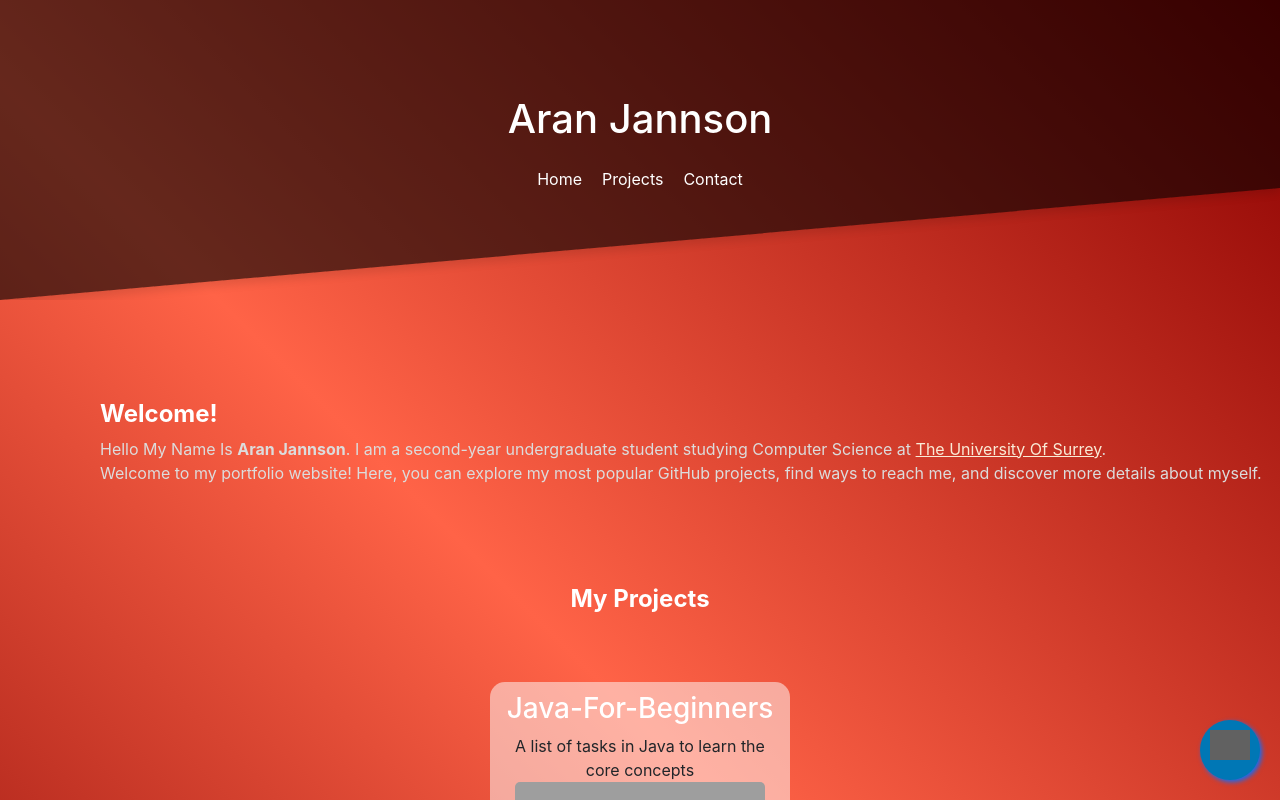
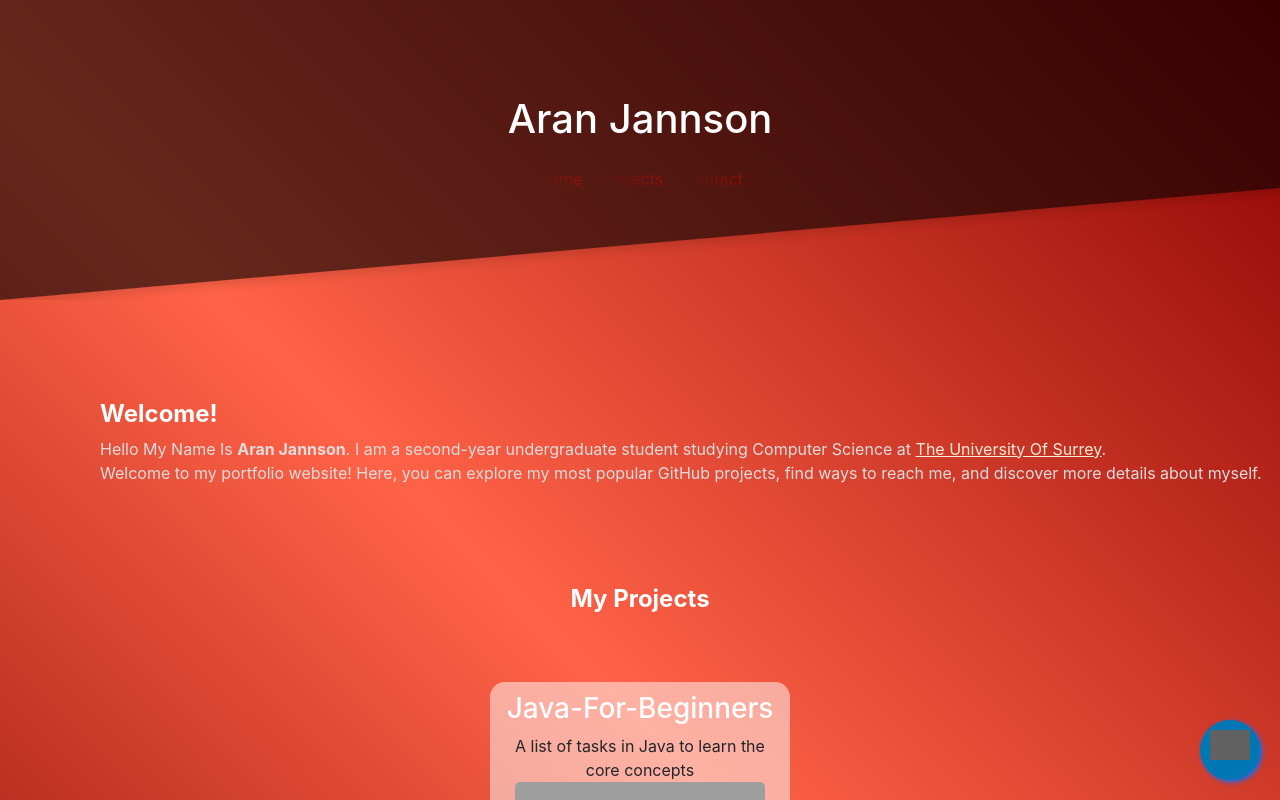
Before and after one commit to AranJannson/NuxtWebsite, a Nuxt app: page / in a window 1280 px wide. Shown: the top 800 px of the page. Built offline with nearby package versions, Linux system fonts and the light colour scheme; grey boxes are pictures that could not be loaded.

Commit message:
Header.vue nav animation added

```diff
--- a/assets/styles/main.scss
+++ b/assets/styles/main.scss
@@ -426,3 +426,47 @@ p {
     transition: 0.3579s;
   }
 }
+
+.gradient-text {
+  background-image: linear-gradient(to right, rgba(0, 0, 0, 0), #ff0000, #FF5733, rgba(0, 0, 0, 0));
+  -webkit-background-clip: text;
+  -webkit-text-fill-color: transparent;
+  transition: background-position 0.5s ease-in-out;
+  background-size: 800% auto;
+  animation: gradientAnimation 20s linear infinite;
+
+  &:hover {
+    background-position: right center;
+    -webkit-text-fill-color: initial;
+  }
+}
+
+@keyframes gradientAnimation {
+  0% {
+    background-position: 0 0;
+  }
+  12.5% {
+    background-position: 100% 0;
+  }
+  25% {
+    background-position: 0 0;
+  }
+  37.5% {
+    background-position: -100% 0;
+  }
+  50% {
+    background-position: 0 0;
+  }
+  62.5% {
+    background-position: 100% 0;
+  }
+  75% {
+    background-position: 0 0;
+  }
+  87.5% {
+    background-position: -100% 0;
+  }
+  100% {
+    background-position: 0 0;
+  }
+}
--- a/components/Header.vue
+++ b/components/Header.vue
@@ -9,13 +9,13 @@
       <br>
       <ul class="navBarList" style="list-style: none; padding: 0; display: flex; justify-content: center;">
         <li style="margin: 0 10px;">
-          <a href="/" style="text-decoration: none; color: white;">Home</a>
+          <a href="/" style="text-decoration: none; color: white;" class="gradient-text">Home</a>
         </li>
         <li style="margin: 0 10px;">
-          <a href="/projects" style="text-decoration: none; color: white;">Projects</a>
+          <a href="/projects" style="text-decoration: none; color: white;" class="gradient-text">Projects</a>
         </li>
         <li style="margin: 0 10px;">
-          <a href="/contact" style="text-decoration: none; color: white;">Contact</a>
+          <a href="/contact" style="text-decoration: none; color: white;" class="gradient-text">Contact</a>
         </li>
       </ul>
     </div>
```
